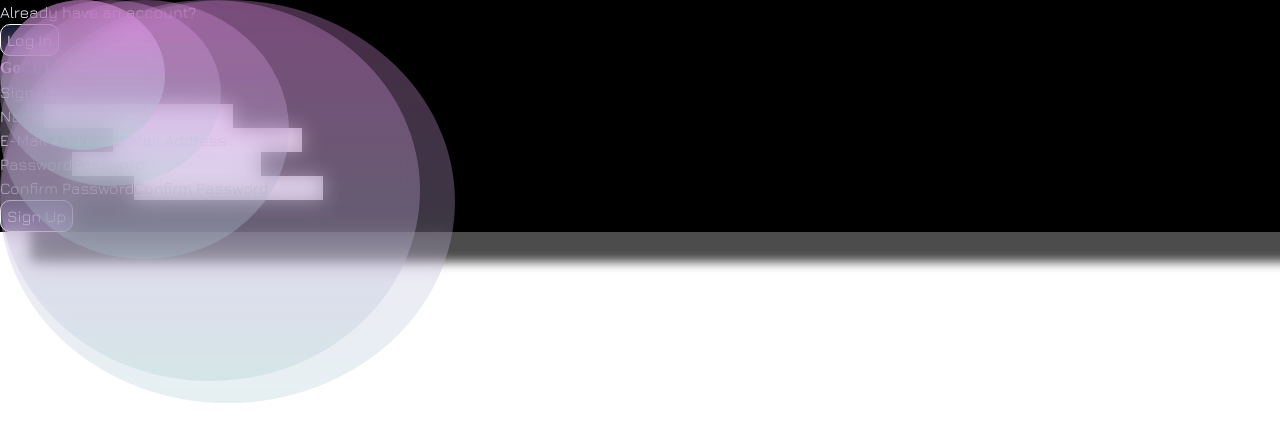
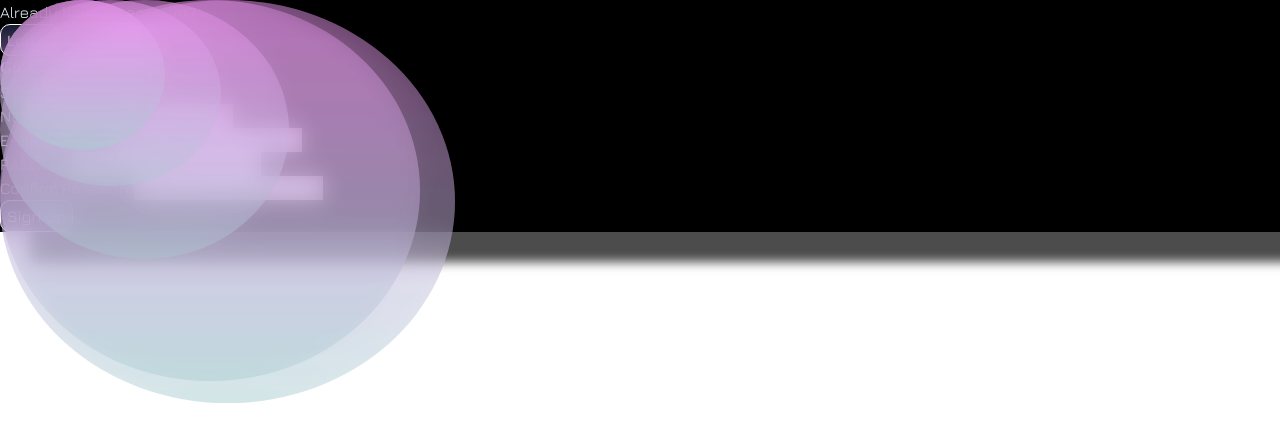
Before and after one commit to brishtiGitH/gocpt, a React (Vite) app: page /signup in a window 1280 px wide. Shown: the top 442 px of the page. Built offline with nearby package versions, Linux system fonts and the light colour scheme; a web font is replaced by a local one.

Commit message:
added app layers

```diff
--- a/src/App.jsx
+++ b/src/App.jsx
@@ -6,11 +6,20 @@ import Admin from "./pages/admin/admin";
 import PasswordPage from "./pages/passwordPage/password";
 import Signup from "./pages/signup/signup";
 import Login from "./pages/login/login";
+import Ellipses from "./components/ellipses";
 
 function App() {
   return (
     <Router>
-      <div className="app">
+      <div className="app min-h-screen">
+        <div className="fixed top-0 left-0 bottom-0 right-0">
+          <div className="ellipse large-ellipse1 top-44 left-0 "></div>
+          <div className="ellipse large-ellipse2 bottom-1 right-1"></div>
+          <div className="ellipse mid-ellipse1 top-52 right-48 "></div>
+          <div className="ellipse mid-ellipse2 top-96 right-96"></div>
+          <div className="ellipse small-ellipse top-2/3 left-16"></div>
+          <div className="ellipse small-ellipse top-80 left-1/3"></div>
+        </div>
         <Routes>
           <Route exact path="/" element={<Home />} />
           <Route exact path="/signup" element={<Signup />} />
--- a/src/components/about/about.jsx
+++ b/src/components/about/about.jsx
@@ -2,7 +2,7 @@ import React from "react";
 import "./about.css";
 const About = () => {
   return (
-    <div className="about-page-container backdrop-filter backdrop-blur-xl bg-black min-h-screen w-full flex flex-col p-10 gap-5 items-center justify-center">
+    <div className="about-page-container bg-transparent min-h-screen w-full flex flex-col p-10 gap-5 items-center justify-center">
       <div className="page-content flex flex-col lg:flex-row w-full h-full">
         <div className="picture w-screen h-96 lg:h-[80vh] lg:w-1/2"></div>
         <div className="about-content flex-1 w-full lg:w-1/2 flex flex-col items-center lg:items-end p-10 text-center lg:text-end justify-center gap-10">
--- a/src/components/contact/contact.css
+++ b/src/components/contact/contact.css
@@ -1,5 +1,4 @@
 .contact-page-container {
-  background-color: rgba(20, 20, 20, 0.918);
   color: white;
   font-family: "Jura", sans-serif;
 }
--- a/src/components/contact/contact.jsx
+++ b/src/components/contact/contact.jsx
@@ -3,8 +3,8 @@ import "./contact.css";
 import ContactImg from "../../assets/contact-img.png";
 const Contact = () => {
   return (
-    <div className="rounded-[30px] mx-5 md:mx-10 2xl:mx-20 contact-page-container bg-opacity-5 backdrop-filter backdrop-blur-xl min-h-screen flex flex-col justify-center items-center py-5 px-10">
-      <h1 className=" text-4xl lg:text-5xl 2xl:text-6xl underline decoration-2 uppercase">
+    <div className=" contact-page-container rounded-[30px] my-10 lg:my-20 2xl:my-32 mx-5 md:mx-10 2xl:mx-20 backdrop-filter backdrop-blur-2xl  bg-black bg-opacity-20 min-h-screen flex flex-col justify-center items-center py-5 px-10">
+      <h1 className=" text-5xl xl:text-6xl underline decoration-2 uppercase">
         Contact Us
       </h1>
       <div className="flex flex-col 2xl:flex-row w-full ">
--- a/src/components/ellipses.jsx
+++ b/src/components/ellipses.jsx
@@ -2,7 +2,7 @@ import React from "react";
 
 const Ellipses = () => {
   return (
-    <div>
+    <div className="fixed top-0 left-0 bottom-0 right-0 bg-[#0b0e15]">
       {/* ellipses */}
       <div className="ellipse large-ellipse1 top-44 left-0 "></div>
       <div className="ellipse large-ellipse2 bottom-1 right-1"></div>
--- a/src/components/features/feature.jsx
+++ b/src/components/features/feature.jsx
@@ -7,8 +7,8 @@ import Ellipses from "../ellipses";
 // console.log(titles[0]);
 const FeaturePage = () => {
   return (
-    <div className="feature-page-container backdrop-filter backdrop-blur-xl relative bg-black min-h-screen p-10 text-white flex flex-col justify-center items-center ">
-      <Ellipses />
+    <div className="feature-page-container relative min-h-screen p-10 text-white flex flex-col justify-center items-center ">
+      {/* <Ellipses /> */}
       <div className="flex flex-col max-w-full justify-center items-center relative z-10  border border-white border-opacity-40 rounded-3xl  bg-black bg-opacity-10 backdrop-filter backdrop-blur-xl py-10 px-20 gap-10">
         <h1 className="text-3xl md:text-4xl lg:text-6xl underline decoration-2 text-center">
           Key Features of GoCPT BETA
--- a/src/components/footer/footer.jsx
+++ b/src/components/footer/footer.jsx
@@ -2,7 +2,7 @@ import React from "react";
 import "./footer.css";
 const Footer = () => {
   return (
-    <div className="footer-container border border-black bg-black bg-opacity-5 backdrop-filter backdrop-blur-2xl flex placeholder: flex-col md:flex-row justify-between items-center w-full h-auto p-5 md:p-10 lg:p-20">
+    <div className="footer-container border border-black bg-black bg-opacity-60 backdrop-filter backdrop-blur-2xl flex placeholder: flex-col md:flex-row justify-between items-center w-full h-auto p-5 md:p-10 lg:p-20">
       <div className="company-details w-full md:w-1/2 flex flex-col gap-5">
         <h1 className="text-6xl  font-semibold">
           <span className="logo1">Go</span>
--- a/src/components/landingPage/landing.jsx
+++ b/src/components/landingPage/landing.jsx
@@ -3,7 +3,7 @@ import "./landing.css";
 
 const LandingPage = () => {
   return (
-    <div className="landing-page-container w-full min-h-[70vh] flex items-center">
+    <div className="landing-page-container w-full min-h-full flex items-center">
       <div className="content p-10 flex flex-col 2xl:flex-row w-full items-center justify-center gap-10">
         <div className="left-content w-full 2xl:w-1/2 h-full flex flex-col justify-center gap-10 p-10 m-5 items-start">
           <h1 className="text-5xl">
--- a/src/pages/home/home.jsx
+++ b/src/pages/home/home.jsx
@@ -40,7 +40,7 @@ const Home = () => {
     });
   }
   return (
-    <div className="home-page">
+    <div className="home-page relative z-20 bg-transparent">
       <Navbar
         scrollToFeaturePage={scrollToFeaturePage}
         scrollToAbout={scrollToAbout}
```
